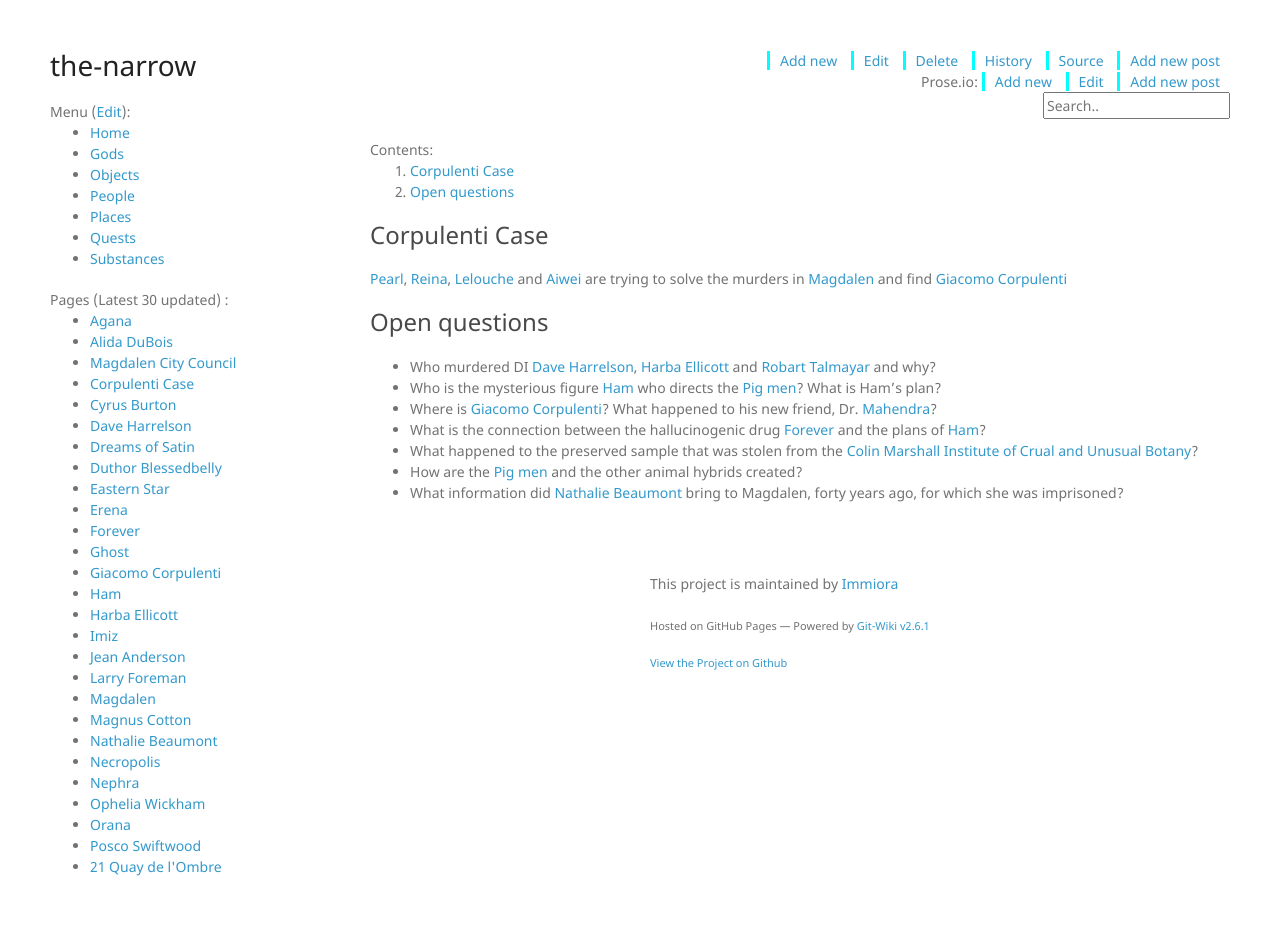
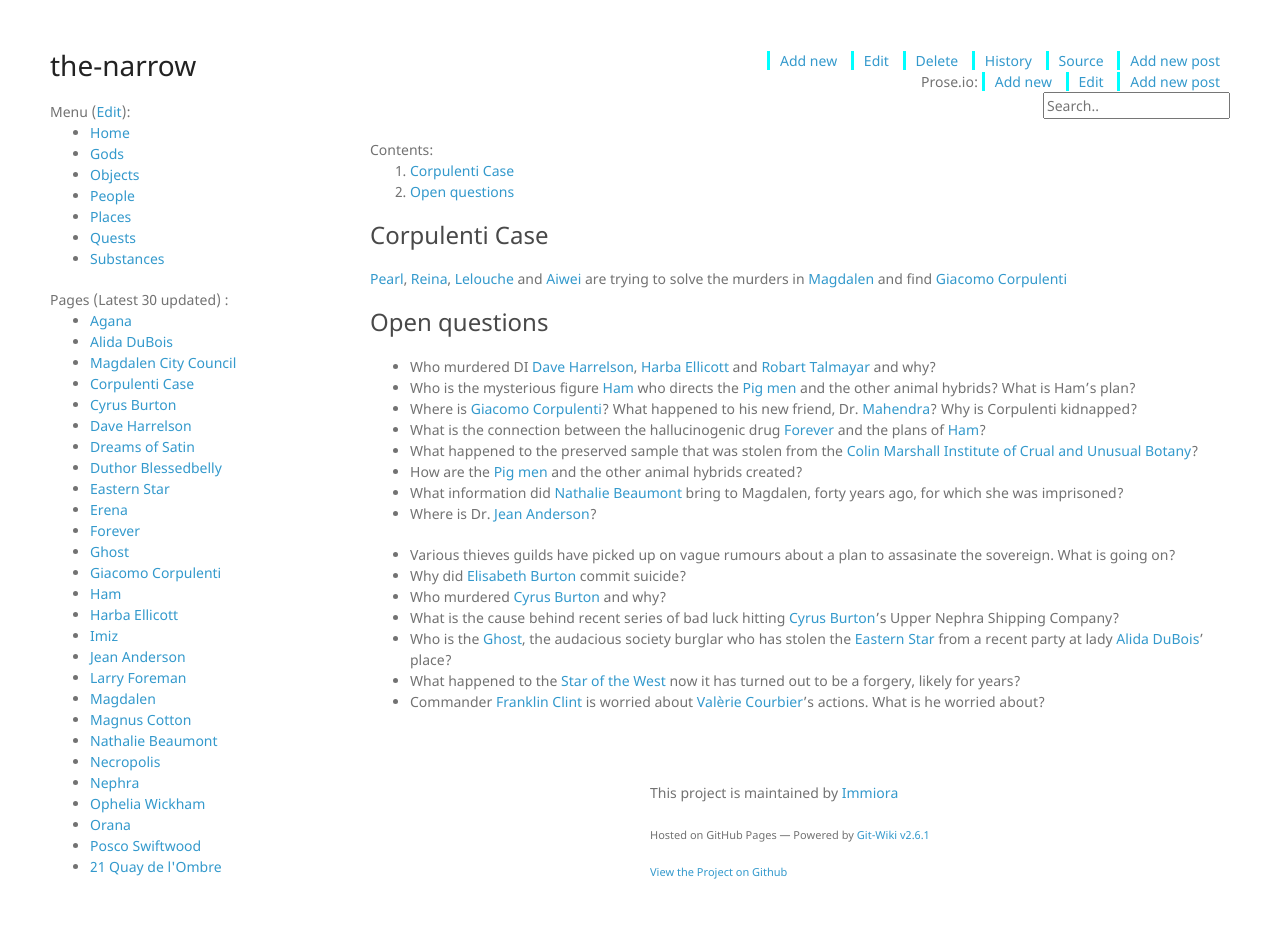
Before and after one commit to Immiora/the-narrow, a Jekyll site: the page built from wiki/quests/CorpulentiCase.md, in a window 1280 px wide. Built offline with Jekyll 4.4.1, drawn with Linux system fonts in a browser that asks for light colours; nearby versions of some CDN libraries.

Commit message:
Update CorpulentiCase.md

```diff
--- a/wiki/quests/CorpulentiCase.md
+++ b/wiki/quests/CorpulentiCase.md
@@ -12,9 +12,18 @@ categories: quests
 
 
 * Who murdered DI [Dave Harrelson](DaveHarrelson), [Harba Ellicott](HarbaEllicott) and [Robart Talmayar](RobartTalmayar) and why?
-* Who is the mysterious figure [Ham](Ham) who directs the [Pig men](pigmen)? What is Ham's plan?
-* Where is [Giacomo Corpulenti](GiacomoCorpulenti)? What happened to his new friend, Dr. [Mahendra](Mahendra)?
+* Who is the mysterious figure [Ham](Ham) who directs the [Pig men](pigmen) and the other animal hybrids? What is Ham's plan?
+* Where is [Giacomo Corpulenti](GiacomoCorpulenti)? What happened to his new friend, Dr. [Mahendra](Mahendra)? Why is Corpulenti kidnapped?
 * What is the connection between the hallucinogenic drug [Forever](Forever) and the plans of [Ham](Ham)?
 * What happened to the preserved sample that was stolen from the [Colin Marshall Institute of Crual and Unusual Botany](ColinMarshallInstitute)?
 * How are the [Pig men](pigmen) and the other animal hybrids created?
 * What information did [Nathalie Beaumont](NathalieBeaumont) bring to Magdalen, forty years ago, for which she was imprisoned?
+* Where is Dr. [Jean Anderson](JeanAnderson)?
+
+* Various thieves guilds have picked up on vague rumours about a plan to assasinate the sovereign. What is going on?
+* Why did [Elisabeth Burton](ElisabethBurton) commit suicide?
+* Who murdered [Cyrus Burton](Cyrus Burton) and why?
+* What is the cause behind recent series of bad luck hitting [Cyrus Burton](CyrusBurton)'s Upper Nephra Shipping Company?
+* Who is the [Ghost](Ghost), the audacious society burglar who has stolen the [Eastern Star](EasternStar) from a recent party at lady [Alida DuBois](AlidaDuBois)' place?
+* What happened to the [Star of the West](StaroftheWest) now it has turned out to be a forgery, likely for years?
+* Commander [Franklin Clint](FranklinClint) is worried about [Valèrie Courbier](ValerieCourbier)'s actions. What is he worried about?
```
